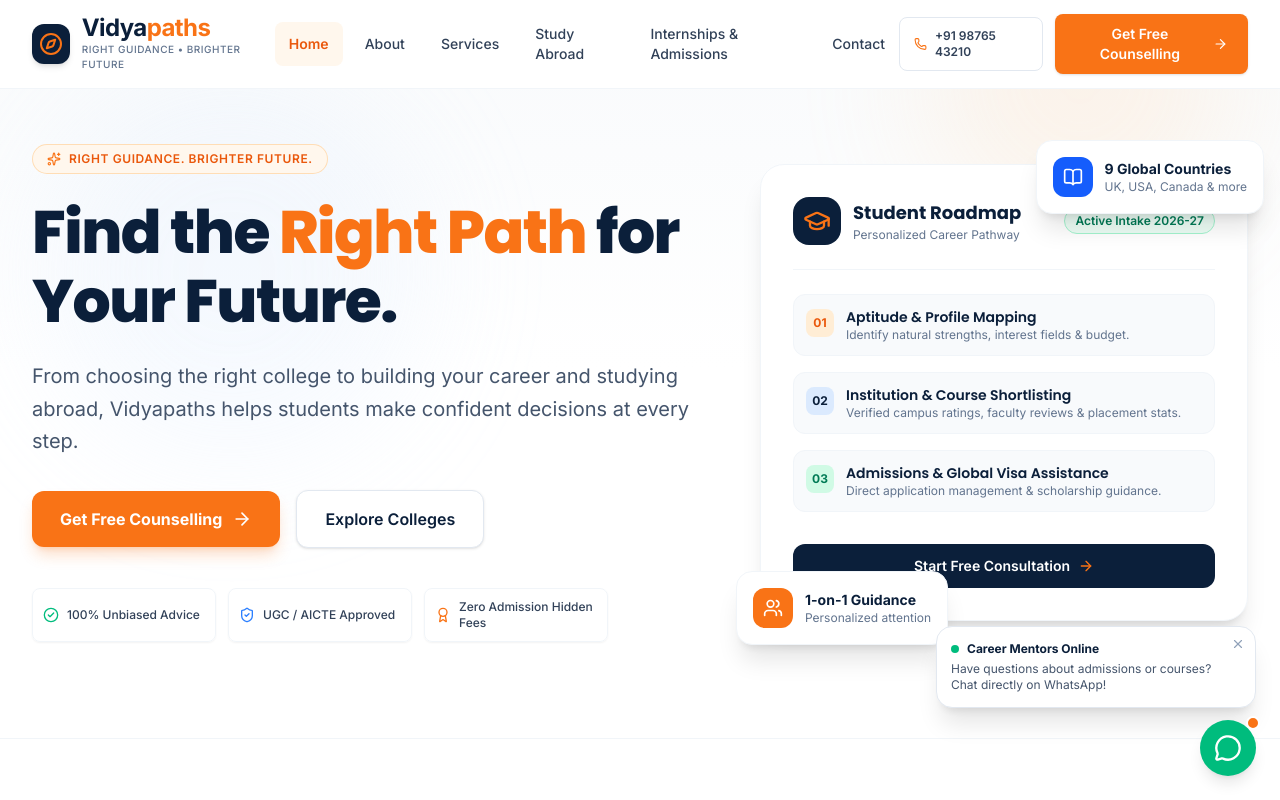
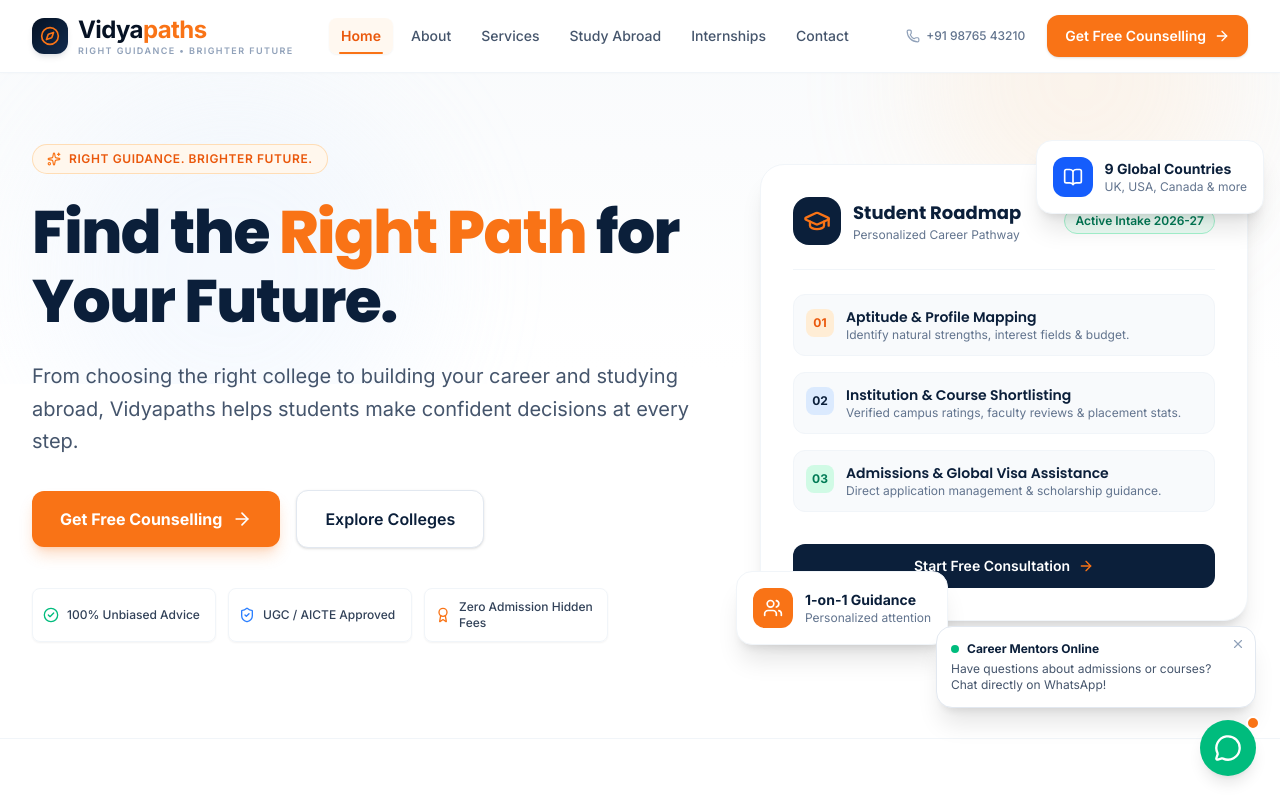
Before and after one commit to aryansingh121/Vidyapaths, a React (Vite) app: page / in a window 1280 px wide. Shown: the top 800 px of the page. Built offline with nearby package versions, Linux system fonts and the light colour scheme.

Commit message:
refactor: redesign Vidyapaths navbar with premium EdTech aesthetics, single-line desktop navigation, and verified zero-overflow mobile drawer

```diff
--- a/package.json
+++ b/package.json
@@ -24,6 +24,7 @@
     "@types/react-dom": "^19.2.7",
     "@vitejs/plugin-react": "^6.1.1",
     "oxlint": "^1.81.0",
+    "puppeteer-core": "^25.13.0",
     "vite": "^8.3.0"
   }
 }
--- a/src/components/Footer.jsx
+++ b/src/components/Footer.jsx
@@ -121,7 +121,7 @@
               </li>
               <li className="flex items-center gap-3">
                 <Mail className="w-4 h-4 text-orange-400 shrink-0" />
-                <a href={`mailto:${siteConfig.email}`} className="hover:text-white transition-colors">
+                <a href={`mailto:${siteConfig.email}`} className="hover:text-white transition-colors break-all text-xs sm:text-sm">
                   {siteConfig.email}
                 </a>
               </li>
--- a/src/components/Navbar.jsx
+++ b/src/components/Navbar.jsx
@@ -1,6 +1,19 @@
 import React, { useState, useEffect } from 'react';
 import { Link, useLocation } from 'react-router-dom';
-import { Menu, X, Phone, ArrowRight, Compass } from 'lucide-react';
+import {
+  Menu,
+  X,
+  Phone,
+  ArrowRight,
+  Compass,
+  Home,
+  Users,
+  Sparkles,
+  Globe,
+  Briefcase,
+  Mail,
+  ChevronRight
+} from 'lucide-react';
 import { siteConfig } from '../data/siteData';
 
 export default function Navbar({ onOpenEnquiry }) {
@@ -10,25 +23,24 @@
 
   useEffect(() => {
     const handleScroll = () => {
-      setScrolled(window.scrollY > 20);
+      setScrolled(window.scrollY > 15);
     };
-    window.addEventListener('scroll', handleScroll);
+    window.addEventListener('scroll', handleScroll, { passive: true });
     return () => window.removeEventListener('scroll', handleScroll);
   }, []);
 
-  // Close mobile menu upon navigation
+  // Ensure mobile menu closes on route change
   useEffect(() => {
     setIsOpen(false);
-    window.scrollTo(0, 0);
   }, [location.pathname]);
 
   const navLinks = [
-    { name: 'Home', path: '/' },
-    { name: 'About', path: '/about' },
-    { name: 'Services', path: '/services' },
-    { name: 'Study Abroad', path: '/study-abroad' },
-    { name: 'Internships & Admissions', path: '/internships-admissions' },
-    { name: 'Contact', path: '/contact' },
+    { name: 'Home', path: '/', icon: Home },
+    { name: 'About', path: '/about', icon: Users },
+    { name: 'Services', path: '/services', icon: Sparkles },
+    { name: 'Study Abroad', path: '/study-abroad', icon: Globe },
+    { name: 'Internships', path: '/internships-admissions', icon: Briefcase },
+    { name: 'Contact', path: '/contact', icon: Mail },
   ];
 
   const isActive = (path) => {
@@ -37,116 +49,172 @@
   };
 
   return (
-    <header className={`fixed top-0 left-0 right-0 z-50 transition-all duration-300 ${
-      scrolled ? 'bg-white/95 backdrop-blur-md shadow-sm border-b border-slate-100 py-2.5' : 'bg-white py-3.5 border-b border-slate-100'
-    }`}>
-      <div className="max-w-7xl mx-auto px-4 sm:px-6 lg:px-8">
-        <div className="flex items-center justify-between">
+    <header
+      className={`fixed top-0 left-0 right-0 z-50 transition-all duration-300 ease-in-out w-full ${
+        scrolled
+          ? 'bg-white/95 backdrop-blur-md border-b border-slate-200/80 shadow-[0_4px_20px_-4px_rgba(11,31,58,0.06)] py-2 sm:py-2.5'
+          : 'bg-white border-b border-slate-100 shadow-[0_1px_3px_0_rgba(11,31,58,0.02)] py-2.5 sm:py-3.5'
+      }`}
+    >
+      <div className="max-w-7xl mx-auto px-3 sm:px-6 lg:px-8 w-full">
+        <div className="flex items-center justify-between gap-2 sm:gap-4 w-full">
 
-          {/* Logo */}
-          <Link to="/" className="flex items-center gap-3 group focus:outline-none min-h-[44px]">
-            <div className="w-10 h-10 rounded-xl bg-navy-900 flex items-center justify-center text-white shadow-md group-hover:bg-navy-800 transition-colors">
-              <Compass className="w-6 h-6 text-orange-500 transform group-hover:rotate-45 transition-transform duration-300" />
+          {/* Logo & Tagline */}
+          <Link
+            to="/"
+            className="flex items-center gap-2 sm:gap-2.5 group focus:outline-none focus-visible:ring-2 focus-visible:ring-orange-500 rounded-xl min-h-[44px] shrink-0"
+            aria-label="Vidyapaths Home"
+          >
+            <div className="w-8 h-8 sm:w-9 sm:h-9 rounded-xl bg-gradient-to-br from-navy-950 via-navy-900 to-navy-800 flex items-center justify-center text-white shadow-md shadow-navy-900/10 ring-1 ring-white/10 group-hover:scale-[1.03] transition-transform duration-200 shrink-0">
+              <Compass className="w-4.5 h-4.5 sm:w-5 sm:h-5 text-orange-500 transform group-hover:rotate-45 transition-transform duration-300" />
             </div>
-            <div className="flex flex-col">
-              <span className="text-2xl font-bold tracking-tight text-navy-900 leading-none">
+
+            <div className="flex flex-col text-left">
+              <span className="text-base min-[360px]:text-lg sm:text-xl xl:text-2xl font-bold tracking-tight text-navy-950 leading-none whitespace-nowrap">
                 Vidya<span className="text-orange-500">paths</span>
               </span>
-              <span className="text-[10px] uppercase tracking-wider text-slate-500 font-medium mt-0.5">
+              <span className="hidden min-[380px]:block text-[8px] sm:text-[9px] uppercase tracking-[0.14em] sm:tracking-[0.16em] font-semibold text-slate-400 mt-1 leading-none whitespace-nowrap">
                 Right Guidance • Brighter Future
               </span>
             </div>
           </Link>
 
-          {/* Desktop Navigation */}
-          <nav className="hidden lg:flex items-center space-x-1 xl:space-x-2" aria-label="Main Navigation">
-            {navLinks.map((link) => (
+          {/* Desktop Navigation Links (Single Line, Balanced on 1024px+) */}
+          <nav
+            className="hidden lg:flex items-center gap-0.5 xl:gap-1.5 shrink-0"
+            aria-label="Primary Navigation"
+          >
+            {navLinks.map((link) => {
+              const active = isActive(link.path);
+              return (
                 <Link
                   key={link.path}
                   to={link.path}
-                className={`px-3.5 py-2.5 rounded-lg text-sm font-medium transition-all min-h-[44px] flex items-center ${
-                  isActive(link.path)
-                    ? 'text-orange-600 bg-orange-50 font-semibold'
-                    : 'text-slate-700 hover:text-navy-900 hover:bg-slate-50'
+                  className={`px-2.5 xl:px-3 py-1.5 xl:py-2 rounded-lg text-xs xl:text-sm font-medium transition-all whitespace-nowrap relative ${
+                    active
+                      ? 'text-orange-600 bg-orange-50/80 font-semibold shadow-xs'
+                      : 'text-slate-600 hover:text-navy-950 hover:bg-slate-50'
                   }`}
                 >
-                {link.name}
+                  <span>{link.name}</span>
+                  {active && (
+                    <span
+                      className="absolute bottom-0 left-2.5 right-2.5 h-0.5 bg-orange-500 rounded-full"
+                      aria-hidden="true"
+                    />
+                  )}
                 </Link>
-            ))}
+              );
+            })}
           </nav>
 
-          {/* Right Action Buttons */}
-          <div className="hidden lg:flex items-center gap-3">
+          {/* Desktop Right Actions (Phone Secondary on XL + Primary CTA) */}
+          <div className="hidden lg:flex items-center gap-2 xl:gap-3 shrink-0">
+            {/* Secondary Phone (only on xl screens to avoid tablet/laptop crowding) */}
             <a
               href={`tel:${siteConfig.phoneRaw}`}
-              className="flex items-center gap-2 text-xs font-semibold text-slate-700 hover:text-navy-900 px-3.5 py-2.5 rounded-lg border border-slate-200 hover:border-slate-300 transition-all min-h-[44px]"
+              className="hidden xl:inline-flex items-center gap-1.5 text-xs font-medium text-slate-500 hover:text-navy-950 px-2.5 py-2 rounded-lg hover:bg-slate-50 transition-colors whitespace-nowrap group"
+              title={`Call ${siteConfig.phone}`}
             >
-              <Phone className="w-3.5 h-3.5 text-orange-500" />
+              <Phone className="w-3.5 h-3.5 text-slate-400 group-hover:text-orange-500 transition-colors" />
               <span>{siteConfig.phone}</span>
             </a>
+
+            {/* Primary Orange CTA */}
             <button
-              onClick={onOpenEnquiry}
-              className="inline-flex items-center justify-center gap-2 px-5 py-2.5 rounded-lg text-sm font-semibold text-white bg-orange-500 hover:bg-orange-600 shadow-sm hover:shadow transition-all cursor-pointer transform active:scale-95 min-h-[44px]"
+              onClick={() => onOpenEnquiry('Header Main CTA')}
+              className="inline-flex items-center justify-center gap-1.5 xl:gap-2 px-3.5 xl:px-4.5 py-2 xl:py-2.5 rounded-xl text-xs xl:text-sm font-semibold text-white bg-orange-500 hover:bg-orange-600 shadow-sm hover:shadow-md hover:shadow-orange-500/20 active:scale-[0.98] transition-all cursor-pointer whitespace-nowrap min-h-[40px] xl:min-h-[42px] group"
             >
               <span>Get Free Counselling</span>
-              <ArrowRight className="w-4 h-4" />
+              <ArrowRight className="w-3.5 h-3.5 xl:w-4 xl:h-4 transform group-hover:translate-x-0.5 transition-transform" />
             </button>
           </div>
 
-          {/* Mobile Menu & Enquire Buttons (Touch-friendly 44px min-height) */}
-          <div className="flex items-center gap-2 lg:hidden">
+          {/* Mobile & Tablet Header Controls */}
+          <div className="flex items-center gap-1.5 sm:gap-2 lg:hidden shrink-0">
+            {/* Compact Header CTA Button (available on 350px+) */}
             <button
-              onClick={onOpenEnquiry}
-              className="text-xs px-3.5 py-2 rounded-lg font-semibold text-white bg-orange-500 hover:bg-orange-600 min-h-[44px] min-w-[44px] flex items-center justify-center cursor-pointer shadow-xs"
+              onClick={() => onOpenEnquiry('Mobile Header Button')}
+              className="hidden min-[350px]:inline-flex text-[11px] sm:text-xs px-2.5 sm:px-3 py-1.5 sm:py-2 rounded-lg font-semibold text-white bg-orange-500 hover:bg-orange-600 shadow-xs active:scale-95 transition-all min-h-[38px] sm:min-h-[40px] items-center justify-center cursor-pointer whitespace-nowrap"
             >
               Enquire
             </button>
+
+            {/* Accessible Hamburger Button */}
             <button
               onClick={() => setIsOpen(!isOpen)}
-              className="p-2.5 rounded-lg text-slate-700 hover:text-navy-900 hover:bg-slate-100 focus:outline-none min-h-[44px] min-w-[44px] flex items-center justify-center cursor-pointer"
-              aria-label="Toggle menu"
+              className="p-2 rounded-lg text-slate-700 hover:text-navy-950 hover:bg-slate-100 focus:outline-none focus-visible:ring-2 focus-visible:ring-orange-500 min-h-[44px] min-w-[44px] flex items-center justify-center cursor-pointer transition-colors"
+              aria-label={isOpen ? "Close main menu" : "Open main menu"}
               aria-expanded={isOpen}
             >
-              {isOpen ? <X className="w-6 h-6" /> : <Menu className="w-6 h-6" />}
+              {isOpen ? (
+                <X className="w-5 h-5 sm:w-6 sm:h-6 text-navy-900" />
+              ) : (
+                <Menu className="w-5 h-5 sm:w-6 sm:h-6 text-navy-900" />
+              )}
             </button>
           </div>
+
         </div>
       </div>
 
-      {/* Mobile Navigation Dropdown */}
+      {/* Mobile & Tablet Dropdown Navigation */}
       {isOpen && (
-        <div className="lg:hidden bg-white border-b border-slate-200 px-4 pt-3 pb-6 shadow-xl animate-in slide-in-from-top-4 duration-200">
+        <div
+          className="lg:hidden bg-white/98 backdrop-blur-md border-b border-slate-200 shadow-xl px-4 pt-3 pb-6 animate-in slide-in-from-top-2 duration-200 max-h-[85vh] overflow-y-auto"
+          id="mobile-navigation-menu"
+        >
           <div className="flex flex-col space-y-1">
-            {navLinks.map((link) => (
+            <span className="text-[10px] uppercase font-bold tracking-wider text-slate-400 px-3 py-1 mb-1">
+              Navigation Menu
+            </span>
+
+            {navLinks.map((link) => {
+              const active = isActive(link.path);
+              const Icon = link.icon;
+              return (
                 <Link
                   key={link.path}
                   to={link.path}
-                className={`px-4 py-3 rounded-lg text-base font-medium min-h-[44px] flex items-center ${
-                  isActive(link.path)
-                    ? 'text-orange-600 bg-orange-50 font-semibold'
-                    : 'text-slate-800 hover:bg-slate-50'
+                  onClick={() => setIsOpen(false)}
+                  className={`px-3.5 py-3 rounded-xl text-sm font-medium min-h-[44px] flex items-center justify-between transition-colors ${
+                    active
+                      ? 'text-orange-600 bg-orange-50/80 font-semibold'
+                      : 'text-slate-800 hover:bg-slate-50 active:bg-slate-100'
                   }`}
                 >
-                {link.name}
+                  <div className="flex items-center gap-3">
+                    <div className={`w-8 h-8 rounded-lg flex items-center justify-center shrink-0 ${
+                      active ? 'bg-orange-100 text-orange-600' : 'bg-slate-100 text-slate-500'
+                    }`}>
+                      <Icon className="w-4 h-4" />
+                    </div>
+                    <span className="truncate">{link.name}</span>
+                  </div>
+                  <ChevronRight className={`w-4 h-4 shrink-0 ${active ? 'text-orange-500' : 'text-slate-300'}`} />
                 </Link>
-            ))}
-            <div className="pt-4 border-t border-slate-100 mt-2 space-y-2">
+              );
+            })}
+
+            {/* Mobile Contact & CTA Footer */}
+            <div className="pt-4 border-t border-slate-100 mt-2 space-y-2.5">
               <a
                 href={`tel:${siteConfig.phoneRaw}`}
-                className="flex items-center justify-center gap-2 w-full py-3 rounded-lg text-sm font-semibold text-slate-700 border border-slate-200 min-h-[44px]"
+                className="flex items-center justify-center gap-2 w-full py-2.5 px-4 rounded-xl text-xs font-semibold text-slate-700 bg-slate-50 hover:bg-slate-100 border border-slate-200 min-h-[44px] transition-colors"
               >
-                <Phone className="w-4 h-4 text-orange-500" />
-                <span>Call {siteConfig.phone}</span>
+                <Phone className="w-4 h-4 text-orange-500 shrink-0" />
+                <span className="truncate">Direct Support: {siteConfig.phone}</span>
               </a>
+
               <button
                 onClick={() => {
                   setIsOpen(false);
-                  onOpenEnquiry();
+                  onOpenEnquiry('Mobile Menu Big CTA');
                 }}
-                className="w-full flex items-center justify-center gap-2 py-3 rounded-lg text-sm font-semibold text-white bg-orange-500 hover:bg-orange-600 shadow-sm min-h-[44px] cursor-pointer"
+                className="w-full flex items-center justify-center gap-2 py-3 px-4 rounded-xl text-sm font-semibold text-white bg-orange-500 hover:bg-orange-600 shadow-md shadow-orange-500/20 min-h-[44px] active:scale-[0.99] transition-all cursor-pointer"
               >
                 <span>Get Free Counselling</span>
-                <ArrowRight className="w-4 h-4" />
+                <ArrowRight className="w-4 h-4 shrink-0" />
               </button>
             </div>
           </div>
--- a/src/index.css
+++ b/src/index.css
@@ -18,7 +18,9 @@
 }
 
 @layer base {
-  html {
+  html, body {
+    overflow-x: clip;
+    max-width: 100vw;
     scroll-behavior: smooth;
     font-family: var(--font-sans);
   }
--- a/src/sections/CollegeAdmissionSection.jsx
+++ b/src/sections/CollegeAdmissionSection.jsx
@@ -42,8 +42,8 @@
         />
 
         {/* Tab Switcher */}
-        <div className="flex justify-center mb-10">
-          <div className="inline-flex p-1.5 rounded-xl bg-slate-200/80 border border-slate-300/50">
+        <div className="flex justify-center mb-10 overflow-x-auto max-w-full pb-2">
+          <div className="inline-flex p-1.5 rounded-xl bg-slate-200/80 border border-slate-300/50 shrink-0">
             <button
               onClick={() => setActiveTab('ug')}
               className={`px-5 py-2.5 rounded-lg text-sm font-semibold transition-all cursor-pointer ${
--- a/src/sections/Hero.jsx
+++ b/src/sections/Hero.jsx
@@ -6,7 +6,7 @@
   return (
     <section className="relative pt-28 pb-16 md:pt-36 md:pb-24 overflow-hidden bg-gradient-to-b from-slate-50 via-white to-white">
       {/* Background Decorative Accents */}
-      <div className="absolute top-0 left-1/2 -translate-x-1/2 w-full max-w-7xl h-96 pointer-events-none opacity-40">
+      <div className="absolute top-0 left-1/2 -translate-x-1/2 w-full max-w-7xl h-96 pointer-events-none opacity-40 overflow-hidden">
         <div className="absolute -top-20 right-10 w-80 h-80 bg-orange-200/50 rounded-full blur-3xl"></div>
         <div className="absolute top-20 left-10 w-96 h-96 bg-blue-100/60 rounded-full blur-3xl"></div>
       </div>
```
Also changed, not shown: 1 other file (tests, documents, lock files or other folders). Lines whose indentation alone changed are shown as unchanged.
